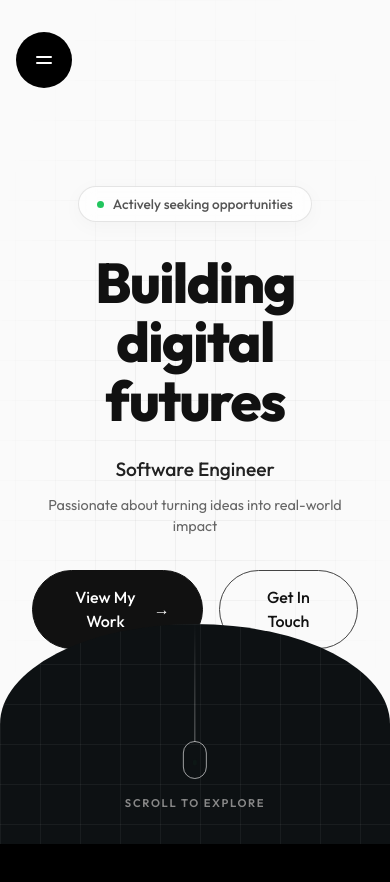
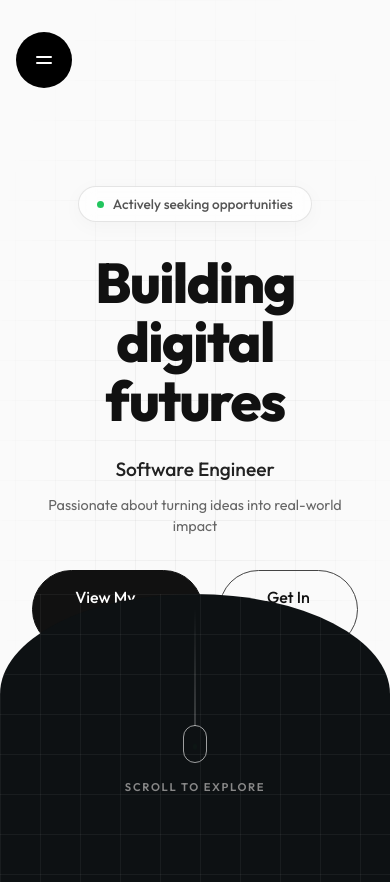
Before and after one commit to sarveshv9/Portfolio, a React (Vite) app: page / in a window 390 px wide. Shown: the top 882 px of the page. Built offline with nearby package versions, Linux system fonts and the light colour scheme; a web font is replaced by a local one.

Commit message:
update(style): about overlap

```diff
--- a/src/components/About.css
+++ b/src/components/About.css
@@ -3,9 +3,104 @@
     position: relative;
     width: 100%;
     height: 250vh;
-    background-color: #000;
+    background-color: #0d1113;
     color: #fff;
     z-index: 10;
+    margin-top: -250px;
+    border-top-left-radius: 50% 100px;
+    border-top-right-radius: 50% 100px;
+}
+
+/* Background grid for the whole about section */
+.about-wrapper::before {
+    content: '';
+    position: absolute;
+    top: 0;
+    left: 0;
+    width: 100%;
+    height: 100%;
+    background-image: linear-gradient(to right, rgba(255, 255, 255, 0.05) 1px, transparent 1px),
+                      linear-gradient(to bottom, rgba(255, 255, 255, 0.05) 1px, transparent 1px);
+    background-size: 40px 40px;
+    pointer-events: none;
+    z-index: 0;
+}
+
+/* ── TOP CURVE OVERLAP CONTENT ── */
+.about-top-curve {
+    width: 100%;
+    height: 250px;
+    display: flex;
+    align-items: center;
+    justify-content: center;
+    position: relative;
+    z-index: 2;
+    overflow: hidden;
+}
+
+.about-top-content {
+    width: 100%;
+    max-width: 1200px;
+    padding: 0 4rem;
+    display: flex;
+    align-items: flex-end;
+    justify-content: center;
+    height: 100%;
+    padding-bottom: 3rem;
+    position: relative;
+    z-index: 1;
+}
+
+.hero-scroll-wrapper {
+    display: flex;
+    flex-direction: column;
+    align-items: center;
+    gap: 1rem;
+    position: relative;
+}
+
+.hero-scroll-mouse {
+    width: 24px;
+    height: 38px;
+    border: 1px solid rgba(255, 255, 255, 0.6);
+    border-radius: 20px;
+    display: flex;
+    justify-content: center;
+    padding-top: 6px;
+    position: relative;
+}
+
+.hero-scroll-mouse::before {
+    content: '';
+    position: absolute;
+    bottom: 100%;
+    left: 50%;
+    transform: translateX(-50%);
+    width: 1px;
+    height: 120px;
+    background: linear-gradient(to top, rgba(255, 255, 255, 0.4), transparent);
+}
+
+.hero-scroll-wheel {
+    width: 4px;
+    height: 6px;
+    background: #22c55e;
+    border-radius: 2px;
+    animation: scrollWheel 2s ease infinite;
+}
+
+.hero-scroll-text {
+    color: #888;
+    font-size: 0.7rem;
+    letter-spacing: 0.15em;
+    font-weight: 600;
+}
+
+@keyframes scrollWheel {
+    0% { transform: translateY(0); opacity: 1; }
+    50% { transform: translateY(12px); opacity: 0; }
+    51% { transform: translateY(-8px); opacity: 0; }
+    100% { transform: translateY(0); opacity: 1; }
 }
 
 /* ── STICKY CONTAINER (Pins to screen while scrubbing) ── */
--- a/src/components/About.jsx
+++ b/src/components/About.jsx
@@ -70,6 +70,18 @@ function About() {
 
     return (
         <section id="about" className="about-wrapper" ref={containerRef}>
+            {/* Top Curve Overlapping Content */}
+            <div className="about-top-curve">
+                <div className="about-top-content">
+                    <div className="hero-scroll-wrapper">
+                        <div className="hero-scroll-mouse">
+                            <div className="hero-scroll-wheel"></div>
+                        </div>
+                        <span className="hero-scroll-text">SCROLL TO EXPLORE</span>
+                    </div>
+                </div>
+            </div>
+
             <div className="about-sticky">
 
                 {/* Infinite Background Marquee */}
--- a/src/components/Hero.css
+++ b/src/components/Hero.css
@@ -149,108 +149,6 @@
     background: #f5f5f5;
 }
 
-/* Bottom Curve Section */
-.hero-bottom-curve {
-    position: absolute;
-    bottom: 0;
-    left: 0;
-    width: 100%;
-    height: 250px;
-    background: #0d1113;
-    border-top-left-radius: 50% 100px;
-    border-top-right-radius: 50% 100px;
-    display: flex;
-    align-items: center;
-    justify-content: center;
-    z-index: 2;
-    overflow: hidden;
-}
-
-.hero-bottom-curve::before {
-    content: '';
-    position: absolute;
-    top: 0;
-    left: 0;
-    width: 100%;
-    height: 100%;
-    background-image: linear-gradient(to right, rgba(255, 255, 255, 0.05) 1px, transparent 1px),
-                      linear-gradient(to bottom, rgba(255, 255, 255, 0.05) 1px, transparent 1px);
-    background-size: 40px 40px;
-    pointer-events: none;
-}
-
-
-
-.hero-bottom-content {
-    width: 100%;
-    max-width: 1200px;
-    padding: 0 4rem;
-    display: flex;
-    align-items: flex-end;
-    justify-content: space-between;
-    height: 100%;
-    padding-bottom: 3rem;
-    position: relative;
-    z-index: 1;
-}
-
-
-
-.hero-scroll-wrapper {
-    display: flex;
-    flex-direction: column;
-    align-items: center;
-    gap: 1rem;
-    position: absolute;
-    bottom: 3rem;
-    left: 50%;
-    transform: translateX(-50%);
-}
-
-.hero-scroll-mouse {
-    width: 24px;
-    height: 38px;
-    border: 1px solid rgba(255, 255, 255, 0.6);
-    border-radius: 20px;
-    display: flex;
-    justify-content: center;
-    padding-top: 6px;
-    position: relative;
-}
-
-.hero-scroll-mouse::before {
-    content: '';
-    position: absolute;
-    bottom: 100%;
-    left: 50%;
-    transform: translateX(-50%);
-    width: 1px;
-    height: 120px;
-    background: linear-gradient(to top, rgba(255, 255, 255, 0.4), transparent);
-}
-
-.hero-scroll-wheel {
-    width: 4px;
-    height: 6px;
-    background: #22c55e;
-    border-radius: 2px;
-    animation: scrollWheel 2s ease infinite;
-}
-
-.hero-scroll-text {
-    color: #888;
-    font-size: 0.7rem;
-    letter-spacing: 0.15em;
-    font-weight: 600;
-}
-
-@keyframes scrollWheel {
-    0% { transform: translateY(0); opacity: 1; }
-    50% { transform: translateY(12px); opacity: 0; }
-    51% { transform: translateY(-8px); opacity: 0; }
-    100% { transform: translateY(0); opacity: 1; }
-}
-
 @keyframes fadeInUp {
     from {
         opacity: 0;
@@ -261,24 +159,3 @@
         transform: translateY(0);
     }
 }
-
-@media (max-width: 900px) {
-    .hero-bottom-content {
-        padding: 0 2rem;
-    }
-}
-
-@media (max-width: 768px) {
-    .hero-bottom-curve {
-        height: 220px;
-    }
-    .hero-bottom-content {
-        flex-direction: row;
-        justify-content: center;
-        align-items: center;
-        padding-bottom: 2rem;
-    }
-    .hero-scroll-wrapper {
-        bottom: 2rem;
-    }
-}
--- a/src/components/Hero.jsx
+++ b/src/components/Hero.jsx
@@ -40,18 +40,6 @@ function Hero() {
                 </div>
             </div>
 
-            {/* Bottom Section */}
-            <div className="hero-bottom-curve">
-                <div className="hero-bottom-content">
-                    <div className="hero-scroll-wrapper">
-                        <div className="hero-scroll-mouse">
-                            <div className="hero-scroll-wheel"></div>
-                        </div>
-                        <span className="hero-scroll-text">SCROLL TO EXPLORE</span>
-                    </div>
-                </div>
-            </div>
-
         </section>
     );
 }
```
